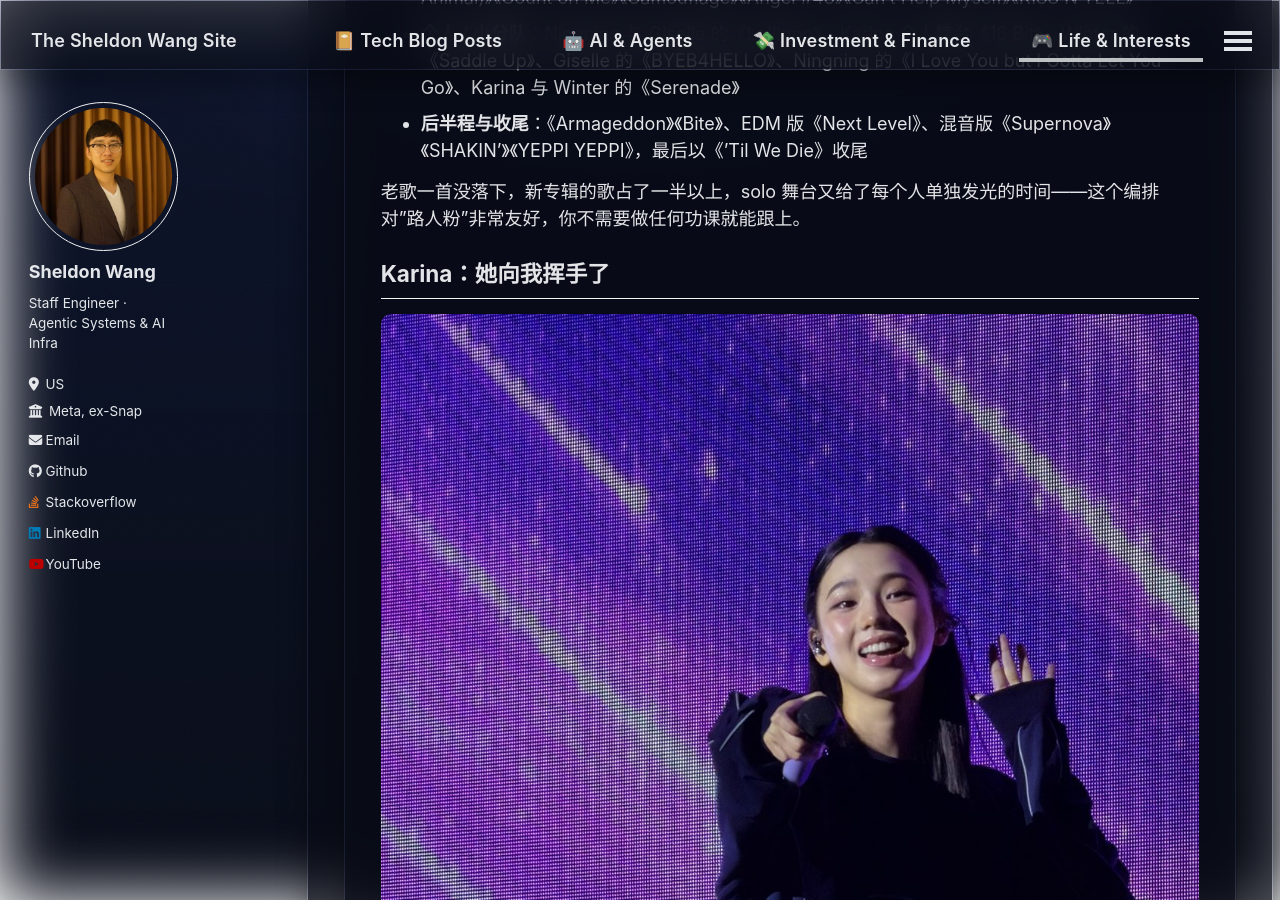
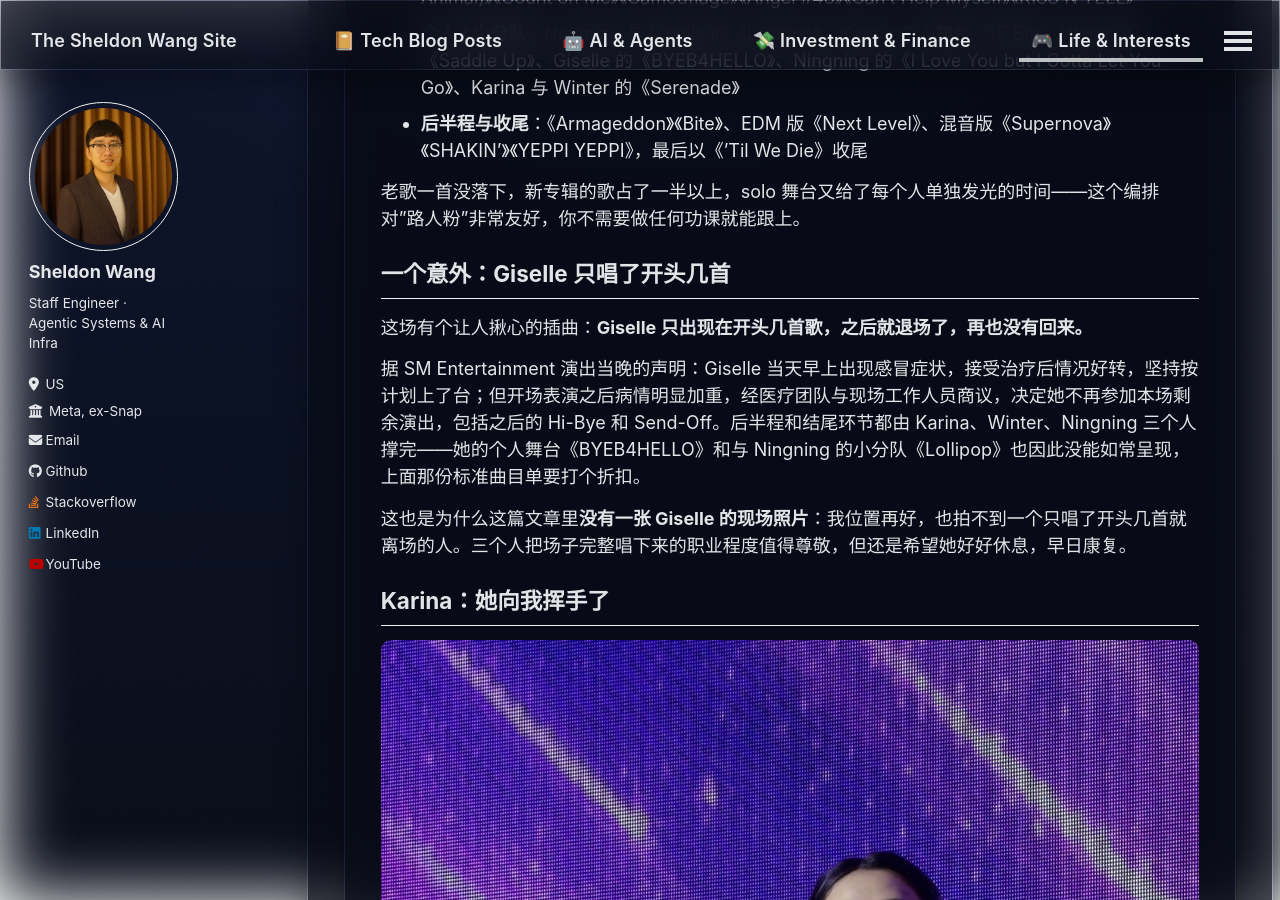
Before and after one commit to SheldonWangRJT/SheldonWangRJT.Github.io, a Jekyll site: the page built from _life/2026-10-10-aespa-seattle-karina-zh.md, in a window 1280 px wide and 900 px high, scrolled down 1943 px. Built offline with Jekyll 4.4.1, drawn with Linux system fonts in a browser that asks for light colours; comment, search, counter and statistics services are not loaded; some of the changed text lies outside the part shown.

Commit message:
life: aespa Giselle correction 2026-10-10-aespa-seattle-karina-zh.md

```diff
--- a/_life/2026-10-10-aespa-seattle-karina-zh.md
+++ b/_life/2026-10-10-aespa-seattle-karina-zh.md
@@ -34,12 +34,20 @@ excerpt: "先说结论：完全被 Karina 圈粉，原因特别朴素——尾
 
 老歌一首没落下，新专辑的歌占了一半以上，solo 舞台又给了每个人单独发光的时间——这个编排对"路人粉"非常友好，你不需要做任何功课就能跟上。
 
+## 一个意外：Giselle 只唱了开头几首
+
+这场有个让人揪心的插曲：**Giselle 只出现在开头几首歌，之后就退场了，再也没有回来。**
+
+据 SM Entertainment 演出当晚的声明：Giselle 当天早上出现感冒症状，接受治疗后情况好转，坚持按计划上了台；但开场表演之后病情明显加重，经医疗团队与现场工作人员商议，决定她不再参加本场剩余演出，包括之后的 Hi-Bye 和 Send-Off。后半程和结尾环节都由 Karina、Winter、Ningning 三个人撑完——她的个人舞台《BYEB4HELLO》和与 Ningning 的小分队《Lollipop》也因此没能如常呈现，上面那份标准曲目单要打个折扣。
+
+这也是为什么这篇文章里**没有一张 Giselle 的现场照片**：我位置再好，也拍不到一个只唱了开头几首就离场的人。三个人把场子完整唱下来的职业程度值得尊敬，但还是希望她好好休息，早日康复。
+
 ## Karina：她向我挥手了
 
 ![Karina 向我挥手，自拍](/assets/images/life/2026-10-10-aespa/karina-wave.jpg)
 *决定性的一张：尾声环节，Karina 对着我们这一侧挥手——本人自拍，2026-10-09 摄于 Climate Pledge Arena*
 
-就是这一张。晚上 10 点过后，尾声环节，四个人换上宽松的卫衣运动装走延伸台，跟开场那个"金属女战士"的造型判若两人。Karina 走到我们这一侧，笑着朝这边挥手——座位离得近，近到你会产生"她就是在对我挥手"的错觉（好吧，我不管，我就当是了）。K-pop 演唱会卖的不只是歌舞，还有这种被单独击中的瞬间，贵就贵在这里。
+就是这一张。晚上 10 点过后，尾声环节，三位成员换上宽松的卫衣运动装走延伸台，跟开场那个"金属女战士"的造型判若两人。Karina 走到我们这一侧，笑着朝这边挥手——座位离得近，近到你会产生"她就是在对我挥手"的错觉（好吧，我不管，我就当是了）。K-pop 演唱会卖的不只是歌舞，还有这种被单独击中的瞬间，贵就贵在这里。
 
 ![Karina 拿着麦克风比 V，自拍](/assets/images/life/2026-10-10-aespa/karina-peace.jpg)
 *拿着麦克风找镜头比 V，营业状态拉满——本人自拍*
@@ -61,12 +69,12 @@ excerpt: "先说结论：完全被 Karina 圈粉，原因特别朴素——尾
 
 Ningning 的现场状态好得出乎意料，个人舞台《I Love You but I Gotta Let You Go》的声压很扎实，是四个人里最"歌手"的一个。
 
-## Winter 与 Giselle：座位比想象中近得多
+## Winter：座位比想象中近得多
 
-![Winter 与 Giselle 走过延伸台，自拍](/assets/images/life/2026-10-10-aespa/winter-giselle-catwalk.jpg)
-*金色头发的 Winter 走过延伸台，Giselle 紧随其后，背景是还没散的观众席——本人自拍*
+![Winter 走过延伸台，自拍](/assets/images/life/2026-10-10-aespa/winter-catwalk.jpg)
+*金色头发的 Winter 走过延伸台，背景是还没散的观众席——本人自拍*
 
-Winter 的金发在紫色灯光下辨识度无敌，Giselle 的 rap 段落咬字干脆利落。四个人四种完全不同的台风，这大概是四人团最大的优势——总有一款能把你锤进坑里，我这款显然是 Karina。
+Winter 的金发在紫色灯光下辨识度无敌，《Saddle Up》的个人舞台利落又松弛。四个人四种完全不同的台风，这大概是四人团最大的优势——哪怕这晚后半程只剩三个人，也总有一款能把你锤进坑里，我这款显然是 Karina。
 
 ## 写在最后
 
@@ -81,6 +89,7 @@ Winter 的金发在紫色灯光下辨识度无敌，Giselle 的 rap 段落咬字
 ## 来源与图片致谢
 
 - 演出信息：[Ticketmaster — aespa LIVE TOUR - SYNK : COMPLæXITY in SEATTLE](https://www.ticketmaster.com/aespa-tickets/artist/2887549)（2026-10-09，Climate Pledge Arena）
+- Giselle 健康状况与退场说明：[Soompi — SM Shares Update On aespa's Giselle's Health After She Leaves Stage Mid-Concert](https://www.soompi.com/article/1876760wpp/sm-shares-update-on-aespas-giselles-health-after-she-leaves-stage-mid-concert)（转述 SM Entertainment 声明）
 - 巡演公告：[Pollstar — Global K-pop Foursome aespa Unveil Upcoming 2026-2027 World Tour](https://news.pollstar.com/2026/04/27/global-k-pop-foursome-aespa-unveil-upcoming-2026-2027-world-tour/)
 - 曲目参考：[SeatGeek — What to expect at aespa's SYNK : COMPLæXITY](https://seatgeek.com/blog/what-to-expect-at-aespas-synk-complaexity-setlist-start-time-and-more)；[Ticketmaster Blog — aespa Setlist](https://blog.ticketmaster.com/aespa-setlist/)
 - 官方海报：SM Entertainment / Live Nation（via VIP Nation）；Karina 预告图：SM Entertainment（via Soompi）
```
